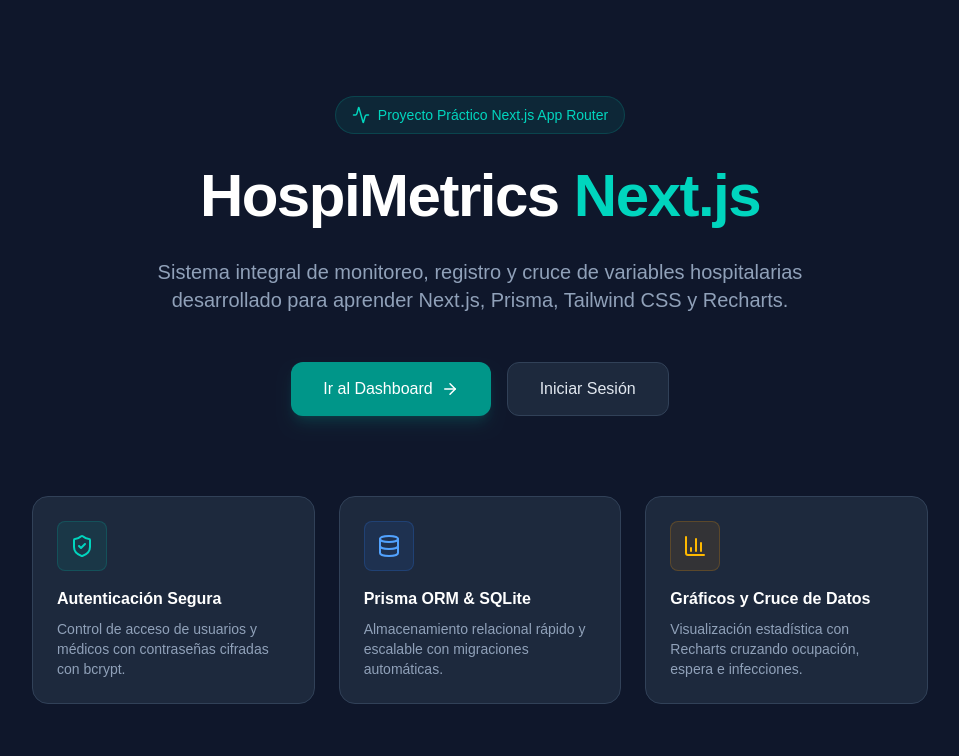
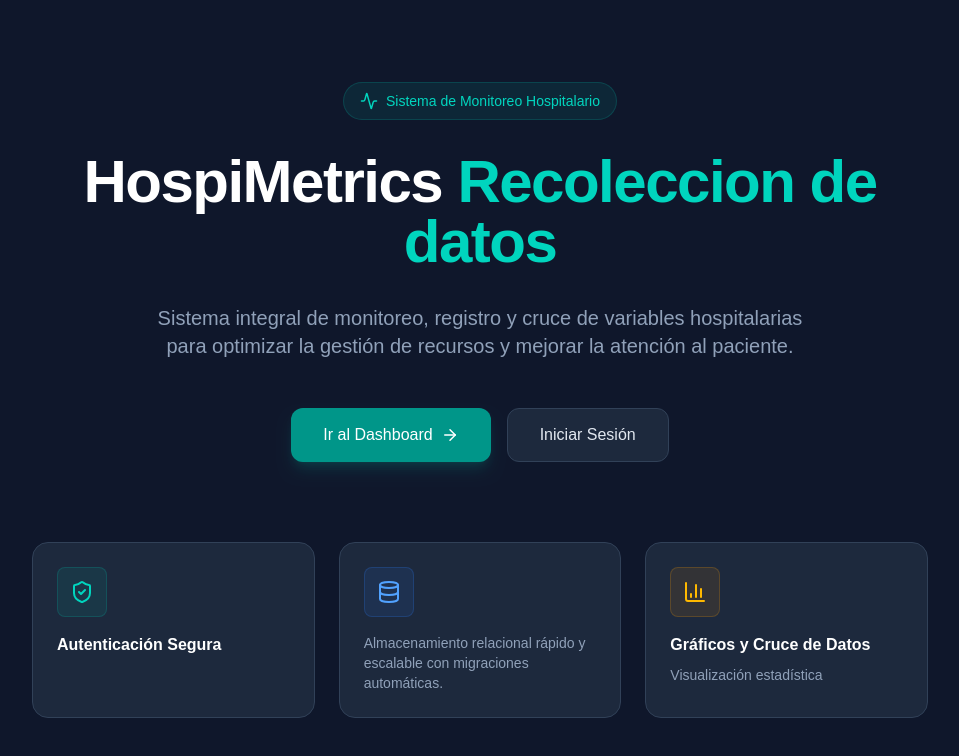
Before and after one commit to gomezclaudio11/nextjsHelsinki, a Next.js app: page / in a window 1280 px wide. Shown: the top 756 px of the page, without its empty margins (160-1119 px from the left). Built offline with nearby package versions, Linux system fonts and the light colour scheme.

Commit message:
correcion de titulos

```diff
--- a/app/dashboard/page.tsx
+++ b/app/dashboard/page.tsx
@@ -89,7 +89,7 @@
           </div>
           <div className="text-xs bg-teal-500/10 text-teal-300 px-3 py-1.5 rounded-full border border-teal-500/30 flex items-center gap-1.5">
             <Sparkles size={14} />
-            Sistema Dinámico Sin Datos Hardcodeados
+            Sistema Dinámico
           </div>
         </div>
 
--- a/app/login/page.tsx
+++ b/app/login/page.tsx
@@ -50,7 +50,7 @@
           <div className="bg-teal-500/10 p-4 rounded-full text-teal-400 mb-3 border border-teal-500/20">
             <Activity size={36} />
           </div>
-          <h1 className="text-2xl font-bold text-white tracking-wide">HospiMetrics Next</h1>
+          <h1 className="text-2xl font-bold text-white tracking-wide">HospiMetrics </h1>
           <p className="text-slate-400 text-sm mt-1">Sistema de Monitoreo de Variables Hospitalarias</p>
         </div>
 
@@ -110,10 +110,7 @@
           </Link>
         </div>
 
-        <div className="mt-4 text-center text-xs text-slate-500">
-          Credenciales por defecto: <span className="text-slate-400">doctor@hospital.com</span> / <span className="text-slate-400">123456</span>
         </div>
-      </div>
     </div>
   );
 }
--- a/app/page.tsx
+++ b/app/page.tsx
@@ -7,15 +7,15 @@
       <div className="max-w-4xl w-full text-center space-y-8">
         <div className="inline-flex items-center gap-2 bg-teal-500/10 text-teal-400 px-4 py-2 rounded-full border border-teal-500/20 text-sm font-medium">
           <Activity size={18} />
-          Proyecto Práctico Next.js App Router
+          Sistema de Monitoreo Hospitalario
         </div>
 
         <h1 className="text-4xl md:text-6xl font-extrabold tracking-tight text-white">
-          HospiMetrics <span className="text-teal-400">Next.js</span>
+          HospiMetrics <span className="text-teal-400">Recoleccion de datos</span>
         </h1>
 
         <p className="text-lg md:text-xl text-slate-400 max-w-2xl mx-auto">
-          Sistema integral de monitoreo, registro y cruce de variables hospitalarias desarrollado para aprender Next.js, Prisma, Tailwind CSS y Recharts.
+          Sistema integral de monitoreo, registro y cruce de variables hospitalarias para optimizar la gestión de recursos y mejorar la atención al paciente.
         </p>
 
         <div className="flex flex-col sm:flex-row justify-center gap-4 pt-4">
@@ -41,14 +41,12 @@
               <ShieldCheck size={24} />
             </div>
             <h3 className="font-bold text-white mb-2">Autenticación Segura</h3>
-            <p className="text-slate-400 text-sm">Control de acceso de usuarios y médicos con contraseñas cifradas con bcrypt.</p>
           </div>
 
           <div className="bg-slate-800 border border-slate-700 p-6 rounded-2xl">
             <div className="bg-blue-500/10 text-blue-400 p-3 rounded-lg w-fit mb-4 border border-blue-500/20">
               <Database size={24} />
             </div>
-            <h3 className="font-bold text-white mb-2">Prisma ORM & SQLite</h3>
             <p className="text-slate-400 text-sm">Almacenamiento relacional rápido y escalable con migraciones automáticas.</p>
           </div>
 
@@ -57,7 +55,7 @@
               <BarChart3 size={24} />
             </div>
             <h3 className="font-bold text-white mb-2">Gráficos y Cruce de Datos</h3>
-            <p className="text-slate-400 text-sm">Visualización estadística con Recharts cruzando ocupación, espera e infecciones.</p>
+            <p className="text-slate-400 text-sm">Visualización estadística </p>
           </div>
         </div>
       </div>
```
